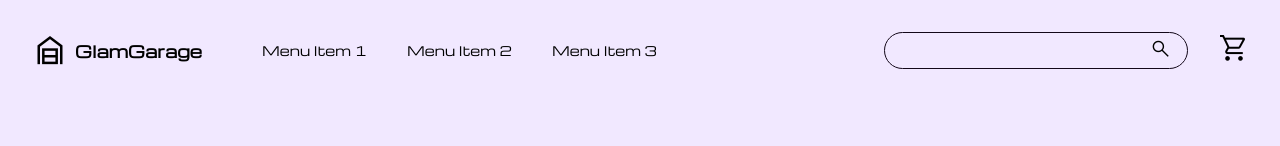
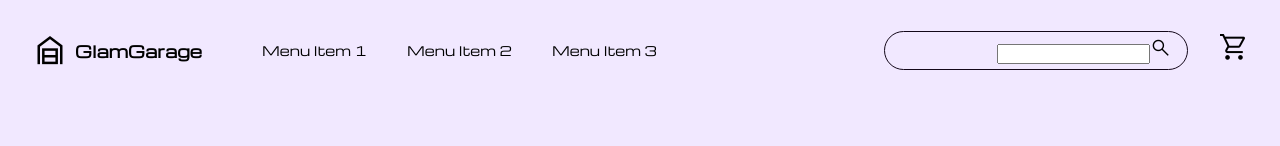
Before and after one commit to Healoz/glam-garage, a React (Create React App) app: page / in a window 1280 px wide. Shown: the top 146 px of the page. Built offline with nearby package versions, Linux system fonts and the light colour scheme.

Commit message:
working on search functionality

```diff
--- a/src/App.tsx
+++ b/src/App.tsx
@@ -11,6 +11,7 @@ import Cart from "./pages/Cart/Cart";
 import { v4 as uuidv4 } from "uuid";
 import Lenis from "lenis";
 import { motion } from "framer-motion";
+import Search from "./pages/Search/Search";
 
 // define shape of context value
 interface CartContextValue {
@@ -183,6 +184,7 @@ function App() {
                   />
                 }
               />
+              <Route path="/search/?q=:searchQuery" element={<Search products={products} />} />
             </Routes>
           </div>
           <Footer />
--- a/src/components/Header/Header.module.css
+++ b/src/components/Header/Header.module.css
@@ -125,7 +125,7 @@
     }
 
     .searchBarBtn {
-        cursor: unset;
+        cursor: pointer;
     }
 
     .searchBar {
--- a/src/components/Header/Header.tsx
+++ b/src/components/Header/Header.tsx
@@ -41,18 +41,20 @@ const Header: FC<HeaderProps> = ({
 
   const controls = useAnimationControls();
 
+  const [searchQuery, setSearchQuery] = useState("");
+
   const cartVariants = {
     initial: {
-      scale: 1
+      scale: 1,
     },
     cartAnimation: {
       scale: [1, 1.5, 1],
       transition: {
         delay: 0.8,
         duration: 0.3,
-      }
-    }
-  }
+      },
+    },
+  };
 
   useEffect(() => {
     // play cart animation everytime cart number goes up
@@ -61,7 +63,7 @@ const Header: FC<HeaderProps> = ({
     // only change cart number to current number after 0.8 seconds
     setTimeout(() => {
       setAmountInCartDisplay(amountInCart);
-    }, 800)
+    }, 800);
   }, [amountInCart]);
 
   function togglePopout() {
@@ -120,6 +122,15 @@ const Header: FC<HeaderProps> = ({
     setAmountInCart(calculateTotalCartNumber());
   }, [cartItems]);
 
+  const handleSearch = (event: React.FormEvent<HTMLFormElement>) => {
+    event.preventDefault();
+    navigate(`/search/?q=${encodeURIComponent(searchQuery)}`);
+  }
+
+  const handleSearchChange = (event: React.ChangeEvent<HTMLInputElement>) => {
+    setSearchQuery(event.target.value);
+  };
+
   return (
     <section className={styles.header}>
       <div className={styles.menuItems}>
@@ -140,14 +151,18 @@ const Header: FC<HeaderProps> = ({
 
       <div className={styles.menuBtns}>
         <div className={styles.searchBar}>
-          <button className={styles.searchBarBtn}>
+          <form onSubmit={handleSearch}>
+            <input value={searchQuery} onChange={handleSearchChange}></input>
+            <button className={styles.searchBarBtn} type="submit">
               <span
                 className={`material-symbols-outlined ${styles.iconSmall} ${styles.searchBarIcon}`}
               >
                 search
               </span>
             </button>
+          </form>
         </div>
+
         <section className={styles.cartSection}>
           <button
             onClick={shoppingCartSelected}
@@ -160,7 +175,9 @@ const Header: FC<HeaderProps> = ({
                 animate={controls}
                 variants={cartVariants}
                 initial={cartVariants.initial}
-                >{amountInCartDisplay}</motion.p>
+              >
+                {amountInCartDisplay}
+              </motion.p>
             )}
             <span className={`material-symbols-outlined ${styles.iconSmall}`}>
               shopping_cart
--- /dev/null
+++ b/src/pages/Search/Search.tsx
@@ -0,0 +1,20 @@
+import styles from "./Search.module.css";
+import React, { useContext } from "react";
+import Button from "../../components/Button/Button";
+import { Product } from "../../data/types";
+import CartItemElement from "../../components/CartItem/CartItemElement";
+import ColourScheme from "../../enums/ColourScheme";
+import { CartContext } from "../../App";
+import { CartItem } from "../../data/types";
+import { motion, AnimatePresence } from "framer-motion";
+
+interface SearchProps {
+  products: Product[];
+  //   searchQuery: string;
+}
+
+const Search: React.FC<SearchProps> = ({ products }) => {
+  return <main></main>;
+};
+
+export default Search;
```
Also changed, not shown: src/pages/Search/Search.module.css (added). Lines whose indentation alone changed are shown as unchanged.
